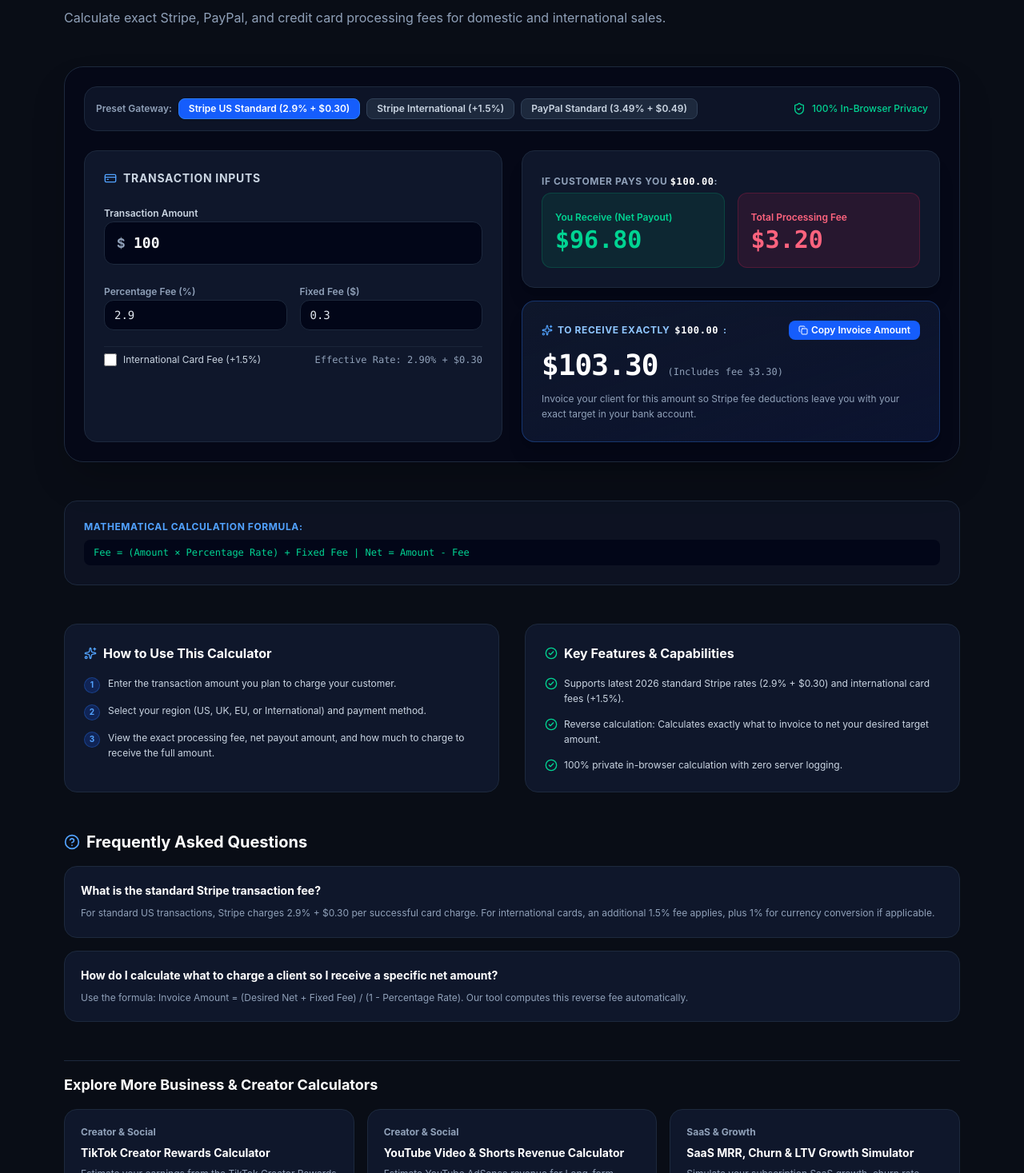
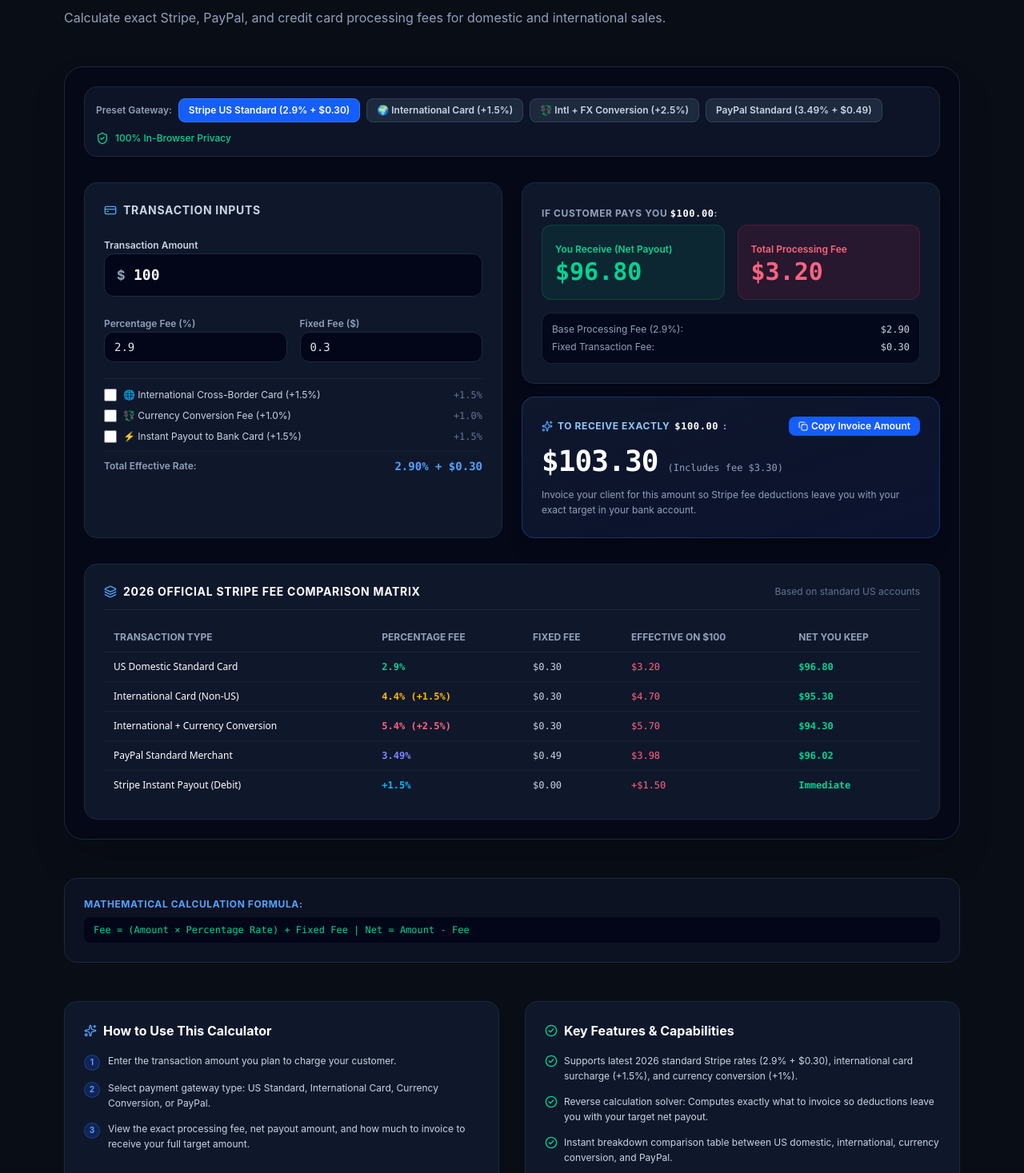
Before and after one commit to mywgit/CalcHub, a Next.js app: page /stripe-fee-calculator in a window 1280 px wide. Shown: the part 243-1710 px from the top of the page at 80% size. Built offline with nearby package versions, Linux system fonts and the light colour scheme; no server answers.

Commit message:
feat(seo): reinforce Stripe Fee Calculator with 2026 international rates, currency conversion, instant payout toggles, and Shopify profit keywords

```diff
--- a/src/components/calculators/StripeFeeCalculator.tsx
+++ b/src/components/calculators/StripeFeeCalculator.tsx
@@ -1,7 +1,7 @@
 "use client";
 
 import React, { useState } from "react";
-import { ShieldCheck, Copy, Check, CreditCard, Sparkles } from "lucide-react";
+import { ShieldCheck, Copy, Check, CreditCard, Sparkles, Globe2, ArrowRight, Layers } from "lucide-react";
 import { useLanguage } from "@/context/LanguageContext";
 
 export function StripeFeeCalculator() {
@@ -10,9 +10,15 @@
   const [feeRate, setFeeRate] = useState<number>(2.9);
   const [fixedFee, setFixedFee] = useState<number>(0.30);
   const [isInternational, setIsInternational] = useState<boolean>(false);
+  const [isCurrencyConversion, setIsCurrencyConversion] = useState<boolean>(false);
+  const [isInstantPayout, setIsInstantPayout] = useState<boolean>(false);
   const [copied, setCopied] = useState(false);
 
-  const effectiveRate = isInternational ? feeRate + 1.5 : feeRate;
+  // Calculate effective rate based on 2026 Stripe rules
+  let effectiveRate = feeRate;
+  if (isInternational) effectiveRate += 1.5;
+  if (isCurrencyConversion) effectiveRate += 1.0;
+  if (isInstantPayout) effectiveRate += 1.5;
 
   // Normal calculation: Customer pays `amount`
   const normalFee = (amount * (effectiveRate / 100)) + fixedFee;
@@ -29,26 +35,69 @@
   };
 
   return (
-    <div className="space-y-6">
+    <div className="space-y-8">
       {/* Preset Rate Selector */}
       <div className="flex flex-wrap items-center justify-between gap-3 p-3.5 bg-slate-900/80 rounded-2xl border border-slate-800">
         <div className="flex flex-wrap items-center gap-2 text-xs">
           <span className="text-slate-400 font-semibold">{t("presetGateway")}</span>
           <button
-            onClick={() => { setFeeRate(2.9); setFixedFee(0.30); setIsInternational(false); }}
-            className={`px-3 py-1 rounded-lg border font-semibold transition-all ${feeRate === 2.9 && !isInternational ? "bg-blue-600 border-blue-500 text-white shadow" : "bg-slate-800 border-slate-700 text-slate-300 hover:bg-slate-700"}`}
+            onClick={() => {
+              setFeeRate(2.9);
+              setFixedFee(0.30);
+              setIsInternational(false);
+              setIsCurrencyConversion(false);
+              setIsInstantPayout(false);
+            }}
+            className={`px-3 py-1.5 rounded-lg border font-semibold transition-all ${
+              feeRate === 2.9 && !isInternational && !isCurrencyConversion && !isInstantPayout
+                ? "bg-blue-600 border-blue-500 text-white shadow"
+                : "bg-slate-800 border-slate-700 text-slate-300 hover:bg-slate-700"
+            }`}
           >
             {t("stripeUsStandard")}
           </button>
           <button
-            onClick={() => { setFeeRate(2.9); setFixedFee(0.30); setIsInternational(true); }}
-            className={`px-3 py-1 rounded-lg border font-semibold transition-all ${isInternational ? "bg-blue-600 border-blue-500 text-white shadow" : "bg-slate-800 border-slate-700 text-slate-300 hover:bg-slate-700"}`}
+            onClick={() => {
+              setFeeRate(2.9);
+              setFixedFee(0.30);
+              setIsInternational(true);
+              setIsCurrencyConversion(false);
+            }}
+            className={`px-3 py-1.5 rounded-lg border font-semibold transition-all ${
+              isInternational && !isCurrencyConversion
+                ? "bg-blue-600 border-blue-500 text-white shadow"
+                : "bg-slate-800 border-slate-700 text-slate-300 hover:bg-slate-700"
+            }`}
           >
-            {t("stripeIntl")}
+            🌍 International Card (+1.5%)
           </button>
           <button
-            onClick={() => { setFeeRate(3.49); setFixedFee(0.49); setIsInternational(false); }}
-            className={`px-3 py-1 rounded-lg border font-semibold transition-all ${feeRate === 3.49 ? "bg-blue-600 border-blue-500 text-white shadow" : "bg-slate-800 border-slate-700 text-slate-300 hover:bg-slate-700"}`}
+            onClick={() => {
+              setFeeRate(2.9);
+              setFixedFee(0.30);
+              setIsInternational(true);
+              setIsCurrencyConversion(true);
+            }}
+            className={`px-3 py-1.5 rounded-lg border font-semibold transition-all ${
+              isInternational && isCurrencyConversion
+                ? "bg-blue-600 border-blue-500 text-white shadow"
+                : "bg-slate-800 border-slate-700 text-slate-300 hover:bg-slate-700"
+            }`}
+          >
+            💱 Intl + FX Conversion (+2.5%)
+          </button>
+          <button
+            onClick={() => {
+              setFeeRate(3.49);
+              setFixedFee(0.49);
+              setIsInternational(false);
+              setIsCurrencyConversion(false);
+            }}
+            className={`px-3 py-1.5 rounded-lg border font-semibold transition-all ${
+              feeRate === 3.49
+                ? "bg-blue-600 border-blue-500 text-white shadow"
+                : "bg-slate-800 border-slate-700 text-slate-300 hover:bg-slate-700"
+            }`}
           >
             {t("paypalStandard")}
           </button>
@@ -106,7 +155,9 @@
             </div>
           </div>
 
-          <div className="pt-2 border-t border-slate-800/80 flex items-center justify-between text-xs">
+          {/* 2026 Advanced Fee Toggles */}
+          <div className="pt-3 border-t border-slate-800/80 space-y-2.5">
+            <div className="flex items-center justify-between text-xs">
               <label className="flex items-center gap-2 cursor-pointer text-slate-300">
                 <input
                   type="checkbox"
@@ -114,9 +165,43 @@
                   onChange={(e) => setIsInternational(e.target.checked)}
                   className="w-4 h-4 rounded text-blue-600 focus:ring-0 bg-slate-950 border-slate-700"
                 />
-              <span>{t("intlCardFee")}</span>
+                <span>🌐 International Cross-Border Card (+1.5%)</span>
               </label>
-            <span className="text-slate-400 font-mono">{t("effectiveRate")} {effectiveRate.toFixed(2)}% + ${fixedFee.toFixed(2)}</span>
+              <span className="text-slate-500 font-mono">+1.5%</span>
+            </div>
+
+            <div className="flex items-center justify-between text-xs">
+              <label className="flex items-center gap-2 cursor-pointer text-slate-300">
+                <input
+                  type="checkbox"
+                  checked={isCurrencyConversion}
+                  onChange={(e) => setIsCurrencyConversion(e.target.checked)}
+                  className="w-4 h-4 rounded text-blue-600 focus:ring-0 bg-slate-950 border-slate-700"
+                />
+                <span>💱 Currency Conversion Fee (+1.0%)</span>
+              </label>
+              <span className="text-slate-500 font-mono">+1.0%</span>
+            </div>
+
+            <div className="flex items-center justify-between text-xs">
+              <label className="flex items-center gap-2 cursor-pointer text-slate-300">
+                <input
+                  type="checkbox"
+                  checked={isInstantPayout}
+                  onChange={(e) => setIsInstantPayout(e.target.checked)}
+                  className="w-4 h-4 rounded text-blue-600 focus:ring-0 bg-slate-950 border-slate-700"
+                />
+                <span>⚡ Instant Payout to Bank Card (+1.5%)</span>
+              </label>
+              <span className="text-slate-500 font-mono">+1.5%</span>
+            </div>
+
+            <div className="pt-2 border-t border-slate-800/50 flex items-center justify-between text-xs font-semibold">
+              <span className="text-slate-400">Total Effective Rate:</span>
+              <span className="text-blue-400 font-mono text-sm font-bold">
+                {effectiveRate.toFixed(2)}% + ${fixedFee.toFixed(2)}
+              </span>
+            </div>
           </div>
         </div>
 
@@ -141,6 +226,36 @@
                 <div className="text-2xl sm:text-3xl font-black text-rose-400 font-mono">
                   ${normalFee.toFixed(2)}
                 </div>
+              </div>
+            </div>
+
+            {/* Micro Breakdown */}
+            <div className="p-3 bg-slate-950/80 rounded-xl border border-slate-800/80 text-xs space-y-1.5 text-slate-400">
+              <div className="flex justify-between">
+                <span>Base Processing Fee ({feeRate}%):</span>
+                <span className="font-mono text-slate-300">${((amount * feeRate) / 100).toFixed(2)}</span>
+              </div>
+              {isInternational && (
+                <div className="flex justify-between text-amber-400/90">
+                  <span>International Surcharge (+1.5%):</span>
+                  <span className="font-mono">${((amount * 1.5) / 100).toFixed(2)}</span>
+                </div>
+              )}
+              {isCurrencyConversion && (
+                <div className="flex justify-between text-indigo-400/90">
+                  <span>Currency Conversion (+1.0%):</span>
+                  <span className="font-mono">${((amount * 1.0) / 100).toFixed(2)}</span>
+                </div>
+              )}
+              {isInstantPayout && (
+                <div className="flex justify-between text-sky-400/90">
+                  <span>Instant Payout (+1.5%):</span>
+                  <span className="font-mono">${((amount * 1.5) / 100).toFixed(2)}</span>
+                </div>
+              )}
+              <div className="flex justify-between">
+                <span>Fixed Transaction Fee:</span>
+                <span className="font-mono text-slate-300">${fixedFee.toFixed(2)}</span>
               </div>
             </div>
           </div>
@@ -172,6 +287,67 @@
           </div>
         </div>
       </div>
+
+      {/* 2026 Stripe Fee Comparison Matrix (SEO Goldmine Table) */}
+      <div className="bg-slate-900 border border-slate-800 rounded-2xl p-6 space-y-4">
+        <div className="flex items-center justify-between border-b border-slate-800 pb-3">
+          <h3 className="text-sm font-bold text-white uppercase tracking-wider flex items-center gap-2">
+            <Layers className="w-4 h-4 text-blue-400" /> 2026 Official Stripe Fee Comparison Matrix
+          </h3>
+          <span className="text-xs text-slate-500">Based on standard US accounts</span>
+        </div>
+
+        <div className="overflow-x-auto">
+          <table className="w-full text-left text-xs text-slate-300">
+            <thead>
+              <tr className="border-b border-slate-800 text-slate-400 uppercase">
+                <th className="py-2.5 px-3">Transaction Type</th>
+                <th className="py-2.5 px-3">Percentage Fee</th>
+                <th className="py-2.5 px-3">Fixed Fee</th>
+                <th className="py-2.5 px-3">Effective on $100</th>
+                <th className="py-2.5 px-3">Net You Keep</th>
+              </tr>
+            </thead>
+            <tbody className="divide-y divide-slate-800/60 font-mono">
+              <tr className="hover:bg-slate-800/40 transition-colors">
+                <td className="py-2.5 px-3 font-sans font-medium text-white">US Domestic Standard Card</td>
+                <td className="py-2.5 px-3 text-emerald-400 font-bold">2.9%</td>
+                <td className="py-2.5 px-3">$0.30</td>
+                <td className="py-2.5 px-3 text-rose-400">$3.20</td>
+                <td className="py-2.5 px-3 text-emerald-400 font-bold">$96.80</td>
+              </tr>
+              <tr className="hover:bg-slate-800/40 transition-colors">
+                <td className="py-2.5 px-3 font-sans font-medium text-white">International Card (Non-US)</td>
+                <td className="py-2.5 px-3 text-amber-400 font-bold">4.4% (+1.5%)</td>
+                <td className="py-2.5 px-3">$0.30</td>
+                <td className="py-2.5 px-3 text-rose-400">$4.70</td>
+                <td className="py-2.5 px-3 text-emerald-400 font-bold">$95.30</td>
+              </tr>
+              <tr className="hover:bg-slate-800/40 transition-colors">
+                <td className="py-2.5 px-3 font-sans font-medium text-white">International + Currency Conversion</td>
+                <td className="py-2.5 px-3 text-rose-400 font-bold">5.4% (+2.5%)</td>
+                <td className="py-2.5 px-3">$0.30</td>
+                <td className="py-2.5 px-3 text-rose-400">$5.70</td>
+                <td className="py-2.5 px-3 text-emerald-400 font-bold">$94.30</td>
+              </tr>
+              <tr className="hover:bg-slate-800/40 transition-colors">
+                <td className="py-2.5 px-3 font-sans font-medium text-white">PayPal Standard Merchant</td>
+                <td className="py-2.5 px-3 text-indigo-400 font-bold">3.49%</td>
+                <td className="py-2.5 px-3">$0.49</td>
+                <td className="py-2.5 px-3 text-rose-400">$3.98</td>
+                <td className="py-2.5 px-3 text-emerald-400 font-bold">$96.02</td>
+              </tr>
+              <tr className="hover:bg-slate-800/40 transition-colors">
+                <td className="py-2.5 px-3 font-sans font-medium text-white">Stripe Instant Payout (Debit)</td>
+                <td className="py-2.5 px-3 text-sky-400 font-bold">+1.5%</td>
+                <td className="py-2.5 px-3">$0.00</td>
+                <td className="py-2.5 px-3 text-rose-400">+$1.50</td>
+                <td className="py-2.5 px-3 text-emerald-400 font-bold">Immediate</td>
+              </tr>
+            </tbody>
+          </table>
+        </div>
+      </div>
     </div>
   );
 }
--- a/src/lib/calculatorsData.ts
+++ b/src/lib/calculatorsData.ts
@@ -106,30 +106,47 @@
     categorySlug: "business",
     shortDesc: "Calculate exact Stripe, PayPal, and credit card processing fees for domestic and international sales.",
     primaryKeyword: "Stripe Fee Calculator",
-    secondaryKeywords: ["paypal fee calculator", "credit card processing fee", "stripe fee calculator 2026", "stripe invoice fee"],
-    metaTitle: "Stripe Fee Calculator (2026 Updated) - Exact Net Payout & Domestic/Intl Solver",
-    metaDescription: "Free online Stripe & payment fee calculator (2026). Calculate exact credit card transaction fees, net payout, and reverse invoice amounts.",
-    h1: "Stripe & Payment Processing Fee Calculator (2026)",
+    secondaryKeywords: [
+      "stripe fees calculator",
+      "stripe fee calculator international",
+      "stripe fee calculator 2026",
+      "paypal fee calculator",
+      "stripe invoice fee",
+      "stripe currency conversion fee",
+      "credit card processing fee"
+    ],
+    metaTitle: "Stripe Fee Calculator (2026) - International Cards, Net Payout & Reverse Fee",
+    metaDescription: "Accurate 2026 Stripe Fee Calculator: Compute exact US domestic (2.9% + $0.30), international card fees (+1.5%), currency conversion (+1%), and reverse invoice payouts. 100% free.",
+    h1: "Stripe Fee Calculator (2026 Updated) - Domestic, International & Invoicing",
     iconName: "CreditCard",
-    badge: "Updated for 2026",
+    badge: "Updated for 2026 Rates",
     howToSteps: [
       "Enter the transaction amount you plan to charge your customer.",
-      "Select your region (US, UK, EU, or International) and payment method.",
-      "View the exact processing fee, net payout amount, and how much to charge to receive the full amount."
+      "Select payment gateway type: US Standard, International Card, Currency Conversion, or PayPal.",
+      "View the exact processing fee, net payout amount, and how much to invoice to receive your full target amount."
     ],
     features: [
-      "Supports latest 2026 standard Stripe rates (2.9% + $0.30) and international card fees (+1.5%).",
-      "Reverse calculation: Calculates exactly what to invoice to net your desired target amount.",
+      "Supports latest 2026 standard Stripe rates (2.9% + $0.30), international card surcharge (+1.5%), and currency conversion (+1%).",
+      "Reverse calculation solver: Computes exactly what to invoice so deductions leave you with your target net payout.",
+      "Instant breakdown comparison table between US domestic, international, currency conversion, and PayPal.",
       "100% private in-browser calculation with zero server logging."
     ],
     faqs: [
       {
-        question: "What is the standard Stripe transaction fee?",
-        answer: "For standard US transactions, Stripe charges 2.9% + $0.30 per successful card charge. For international cards, an additional 1.5% fee applies, plus 1% for currency conversion if applicable."
+        question: "What is the standard Stripe transaction fee in 2026?",
+        answer: "For standard US transactions, Stripe charges 2.9% + $0.30 per successful card charge. In the EU and UK, domestic rates are typically 1.5% + €0.25 / £0.20 for standard consumer cards."
       },
       {
-        question: "How do I calculate what to charge a client so I receive a specific net amount?",
-        answer: "Use the formula: Invoice Amount = (Desired Net + Fixed Fee) / (1 - Percentage Rate). Our tool computes this reverse fee automatically."
+        question: "How much extra does Stripe charge for international cards?",
+        answer: "Stripe adds an additional 1.5% fee for payments made with cards issued outside your country. If currency conversion is required (e.g. charging EUR from a USD bank account), another 1% fee applies, bringing the effective percentage rate to 5.4%."
+      },
+      {
+        question: "How do I calculate what to charge a client so I receive an exact net amount?",
+        answer: "Use the reverse calculation formula: Invoice Amount = (Desired Net + Fixed Fee) / (1 - Percentage Rate). For example, to net exactly $100 on a domestic US card, you should invoice $103.30 ($100 + $0.30) / 0.971."
+      },
+      {
+        question: "Does Stripe refund processing fees when I issue a customer refund?",
+        answer: "No, Stripe does not return processing fees when a refund is issued. The original transaction fee is retained by Stripe."
       }
     ],
     formulaDesc: "Fee = (Amount × Percentage Rate) + Fixed Fee | Net = Amount - Fee",
@@ -529,13 +546,19 @@
     category: "E-Commerce & Stripe",
     categorySlug: "business",
     shortDesc: "Calculate true e-commerce net profit margins factoring in product COGS, ad spend (ROAS), shipping, and payment fees.",
-    primaryKeyword: "Shopify Profit Margin Calculator",
-    secondaryKeywords: ["ecommerce profit calculator", "roas profit calculator", "dropshipping margin calculator", "shopify calculator 2026"],
-    metaTitle: "Shopify Profit Margin & ROAS Calculator 2026 - True Net Profit Solver",
-    metaDescription: "Free 2026 Shopify & e-commerce profit calculator. Deduct COGS, ad spend (ROAS/CPA), shipping, and gateway fees to see true net margins.",
-    h1: "Shopify & E-Commerce Profit Margin Calculator (2026)",
+    primaryKeyword: "Shopify Profit Calculator",
+    secondaryKeywords: [
+      "shopify profit margin calculator",
+      "shopify fees calculator",
+      "dropshipping profit calculator",
+      "shopify roas calculator",
+      "shopify break even calculator 2026"
+    ],
+    metaTitle: "Shopify Profit Calculator (2026) - Net Margin & Break-Even ROAS Solver",
+    metaDescription: "Free 2026 Shopify Profit Calculator: Compute exact net profit margins, COGS, ad spend (CPA/ROAS), shipping, and Shopify Payments transaction fees instantly.",
+    h1: "Shopify Profit Calculator (2026) - Net Margin & ROAS Solver",
     iconName: "ShoppingBag",
-    badge: "E-Commerce",
+    badge: "E-Commerce Profit 2026",
     howToSteps: [
       "Enter your product selling price and Cost of Goods Sold (COGS).",
       "Input your estimated Customer Acquisition Cost (Ad Spend / CPA) and shipping expenses.",
```
Lines whose indentation alone changed are shown as unchanged.
